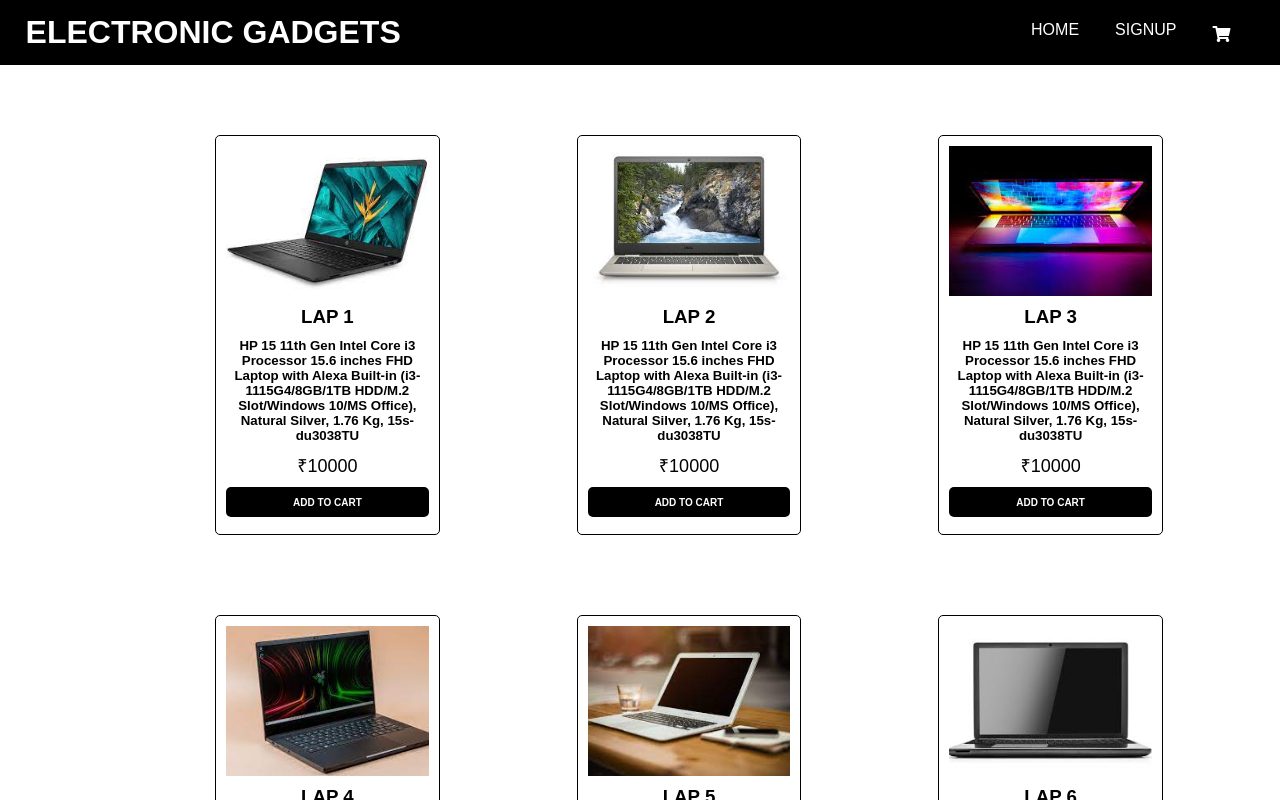
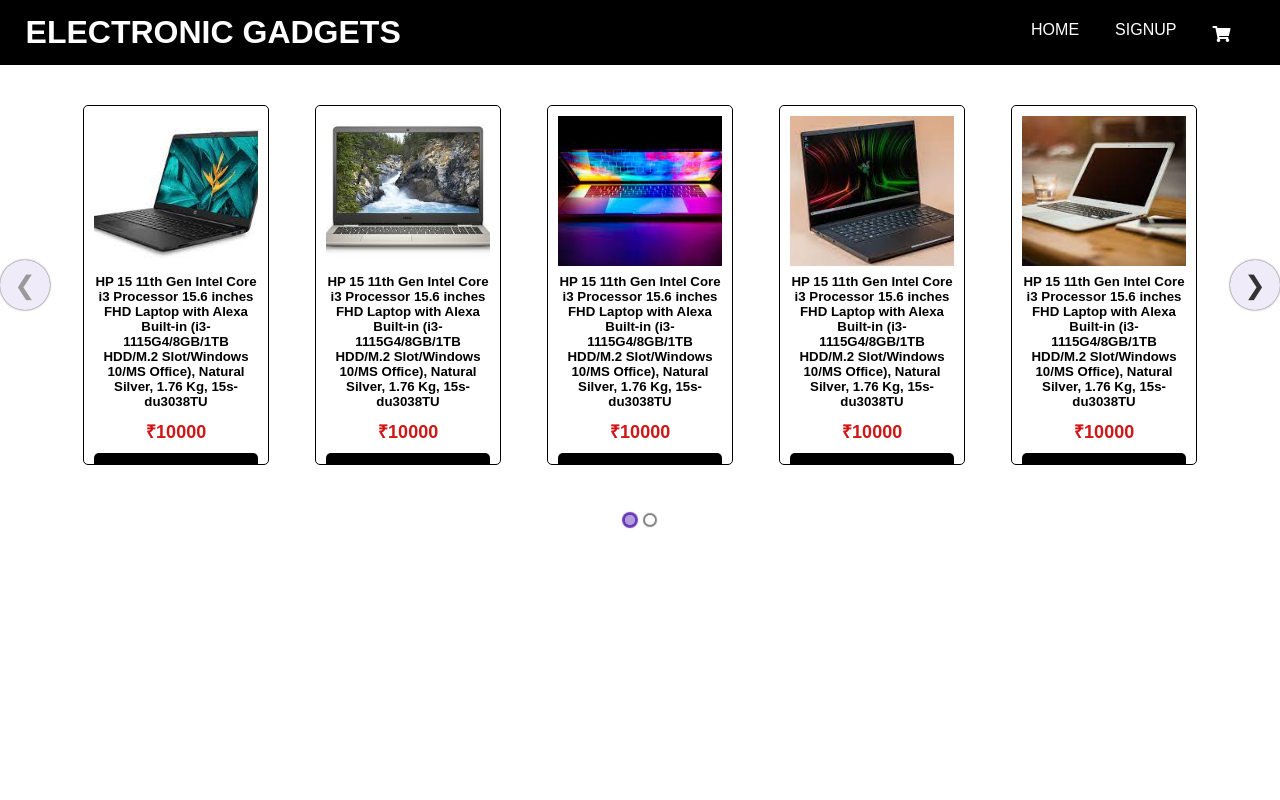
Before and after one commit to KarthickSakthi/e-commerce, a React (Create React App) app: page / in a window 1280 px wide. Shown: the top 800 px of the page. Built offline with nearby package versions, Linux system fonts and the light colour scheme.

Commit message:
Carousel added

```diff
--- a/package.json
+++ b/package.json
@@ -8,8 +8,10 @@
     "@testing-library/user-event": "^12.8.3",
     "react": "^17.0.2",
     "react-dom": "^17.0.2",
+    "react-elastic-carousel": "^0.11.5",
     "react-router-dom": "^5.3.0",
     "react-scripts": "4.0.3",
+    "styled-components": "^5.3.1",
     "web-vitals": "^1.1.2"
   },
   "scripts": {
--- a/src/components/front/Products/Products.css
+++ b/src/components/front/Products/Products.css
@@ -22,18 +22,19 @@
     flex-wrap: wrap;
     justify-content: space-evenly;
     border-radius: 5px;
-    margin: 30px ;
-    margin-left: 10%;
+
+    margin: 10px 0px;
+
 }
 
 .card{
-    width: 20%;
-    height: 400px;
+    width: 80%;
+    height: 360px;
     border: 1px solid black;
     border-radius: 5px;
     overflow: hidden;
     padding: 10px;
-    margin:40px 50px;
+    margin:30px 0px;
     background-color: white;
 
 }
@@ -54,7 +55,7 @@
 }
 .product-price{
 margin: 10px 0px;
-
+color: rgb(207, 23, 23);
 font-size: 18px;
 
 
--- a/src/components/front/Products/Products.js
+++ b/src/components/front/Products/Products.js
@@ -1,11 +1,12 @@
 import React from 'react'
 import './Products.css'
-
+import Carousel from 'react-elastic-carousel'
 const Products = ({productItems ,handleAddProduct,handleRemoveProduct}) => {
     console.log("Products.js")
     console.log(productItems)
     return (
         <div className='products'>
+            <Carousel itemsToShow={5}>
             {
                 productItems.map((product,key)=>(
                  <div className='card'>
@@ -16,19 +17,22 @@
                         alt={product.name}/>
                     </div >
                     <div className='product-data'>
-                    <h3 className='product-name'>
+                  {/** <h3 className='product-name'>
                         {product.name}
-                    </h3>
+                    </h3> */}
                     <h5 className='product-description'>
                         {product.description}
                     </h5>
-                    <div className='product-price'>&#x20b9;{product.price}</div>
+                    <div className='product-price'><b>&#x20b9;{product.price}</b></div>
                     <div > <button className='product-add-button' onClick={()=>handleAddProduct(product)}>Add to Cart </button></div>
                     </div>
                 </div>
                 ))
             }
+            </Carousel>
         </div>
+
+
     )
 }
 
```
Also changed, not shown: 1 other file (tests, documents, lock files or other folders).
